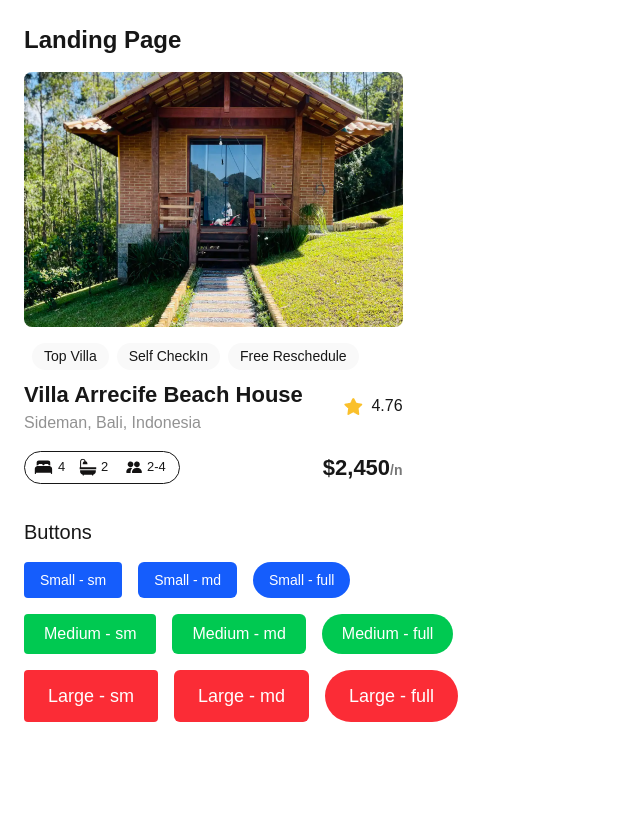
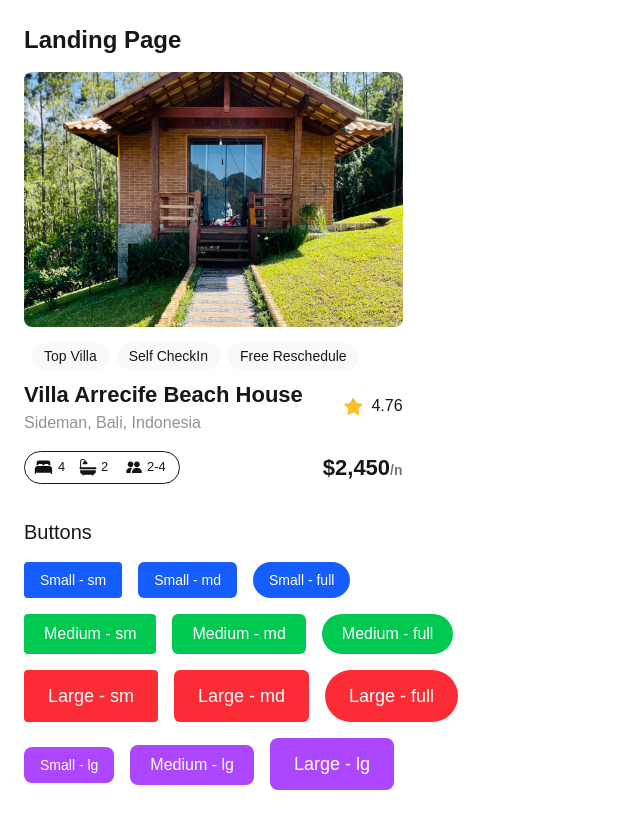
Before and after one commit to DarkHero792/alx-project-0x00-setup, a Next.js app in the folder alx-project-0x00/: page /landing in a window 1280 px wide. Shown: the whole page, without its empty margins (0-640 px from the left). Built offline with nearby package versions, Linux system fonts and the light colour scheme.

Commit message:
Update landing.tsx

```diff
--- a/alx-project-0x00/pages/landing.tsx
+++ b/alx-project-0x00/pages/landing.tsx
@@ -39,6 +39,13 @@ const Landing: React.FC = () => {
           <Button title="Large - md" styles="text-lg px-6 py-3 rounded-md bg-red-500 text-white" />
           <Button title="Large - full" styles="text-lg px-6 py-3 rounded-full bg-red-500 text-white" />
         </div>
+
+        {/* Rounded-lg Buttons */}
+        <div className="space-x-4">
+          <Button title="Small - lg" styles="text-sm px-4 py-2 rounded-lg bg-purple-500 text-white" />
+          <Button title="Medium - lg" styles="text-base px-5 py-2 rounded-lg bg-purple-500 text-white" />
+          <Button title="Large - lg" styles="text-lg px-6 py-3 rounded-lg bg-purple-500 text-white" />
+        </div>
       </div>
     </div>
   );
```
